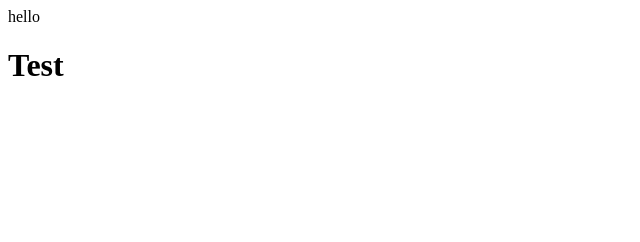
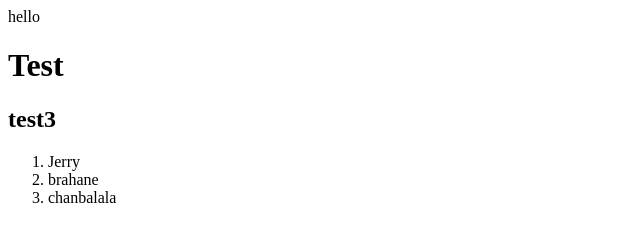
Before and after one commit to sishugirma/git-test, a plain HTML site: page index.html in a window 1280 px wide. Shown: the whole page, without its empty margins (0-640 px from the left). Drawn offline with Linux system fonts and the light colour scheme.

Commit message:
updated index

```diff
--- a/index.html
+++ b/index.html
@@ -1,2 +1,8 @@
 <dav>hello</dav>
 <h1>Test</h1>
+<h2>test3 </h2>
+<ol>
+    <li>Jerry</li>
+    <li>brahane</li>
+    <li>chanbalala</li>
+</ol>
```
